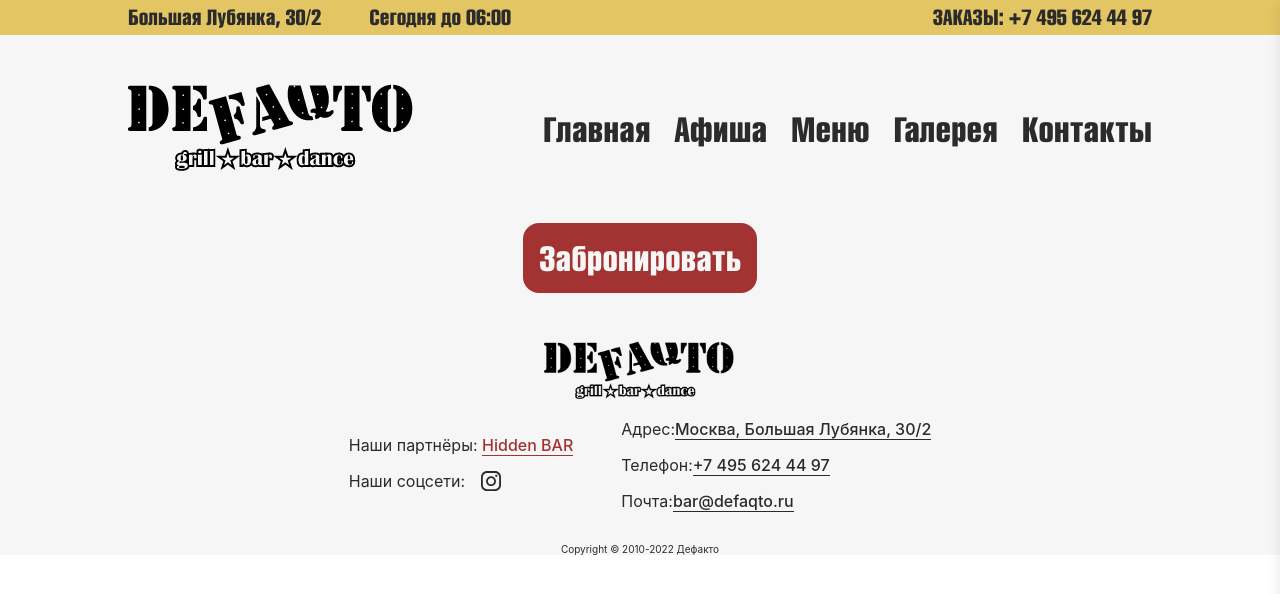
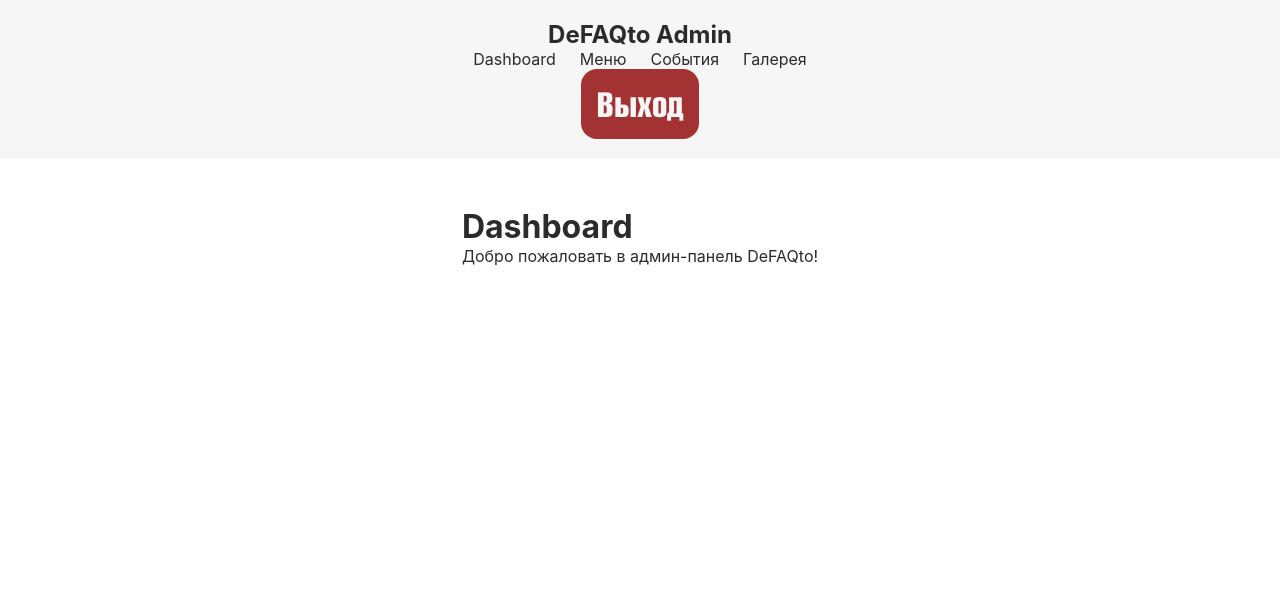
Before and after one commit to Xqyat/defaqto, a React (Create React App) app: page /admin in a window 1280 px wide. Shown: the top 594 px of the page. Built offline with nearby package versions, Linux system fonts and the light colour scheme; sample sign-in values are in the browser's storage.

Commit message:
feat: create autorization for protected admin-panel

```diff
--- a/src/App.js
+++ b/src/App.js
@@ -1,9 +1,10 @@
 import './styles/App.css';
 import './assets/fonts/fonts.css'
-import { BrowserRouter as Router, Routes,Route } from 'react-router-dom';
+import { BrowserRouter as Router, Routes, Route, Outlet } from 'react-router-dom';
 
 import Header from './components/Header/Header';
 import Footer from './components/Footer/Footer';
+import ProtectedRoute from './components/ProtectedRoute/ProtectedRoute';
 
 import Home from './pages/Home/Home';
 import Events from './pages/Events/Events';
@@ -11,21 +12,40 @@ import Menu from './pages/Menu/Menu';
 import Gallery from './pages/Gallery/Gallery';
 import Contacts from './pages/Contacts/Contacts';
 
+import AdminLogin from './pages/AdminLogin/AdminLogin'
+import AdminPanel  from './pages/AdminPanel/AdminPanel';
+
+
+const MainLayout = () => (
+  <>
+    <Header isHome={window.location.pathname === '/'} />
+    <Outlet />
+    <Footer />
+  </>
+);
+
 
 
 function App() {
   return (
-    // Добавить защищенные руты
     <Router>
-      <Header isHome={window.location.pathname === '/'}/>
       <Routes>
-        <Route path="/" element={<Home/>}/>
-        <Route path="/events" element={<Events/>}/>
-        <Route path="/menu" element={<Menu/>}/>
-        <Route path="/gallery" element={<Gallery/>}/>
-        <Route path="/contacts" element={<Contacts/>}/>
+        <Route path="/" element={<MainLayout />}>
+          <Route index element={<Home/>}/>
+          <Route path="/events" element={<Events/>}/>
+          <Route path="/menu" element={<Menu/>}/>
+          <Route path="/gallery" element={<Gallery/>}/>
+          <Route path="/contacts" element={<Contacts/>}/>
+        </Route>
+
+        <Route path="/admin/login" element={<AdminLogin />} />
+        <Route path="/admin" element={<ProtectedRoute />}>
+        <Route index element={<AdminPanel />} />
+        {/* <Route path="menu" element={<AdminMenu />} />
+        <Route path="events" element={<AdminEvents />} />
+        <Route path="gallery" element={<AdminGallery />} />  */}
+      </Route>
       </Routes>
-      <Footer/>
     </Router>
   );
 }
--- /dev/null
+++ b/src/components/AdminLayout/AdminLayout.css
@@ -0,0 +1,13 @@
+.admin-sidebar {
+    width: 100vw;
+    background: #F6F6F6;
+    padding: 20px;
+    display: flex;
+    flex-direction: column;
+    align-items: center;
+}
+
+.admin-sidebar-navbar > ul {
+    display: flex;
+    gap: 1.5rem;
+}
--- /dev/null
+++ b/src/components/AdminLayout/AdminLayout.jsx
@@ -0,0 +1,51 @@
+import { Outlet, Link, useLocation } from 'react-router-dom';
+import './AdminLayout.css';
+import Button from '../Button/Button';
+
+const AdminLayout = () => {
+  const location = useLocation();
+  const activeTab = location.pathname.includes("/admin") ? "dashboard" : "";
+
+  const logout = () => {
+    localStorage.removeItem("adminToken");
+    window.location.href = "/admin/login";
+  };
+  return (
+    <div>
+      <div className="admin-sidebar" >
+        <h2>DeFAQto Admin</h2>
+        <nav className="admin-sidebar-navbar">
+            <ul>
+                <li>
+                    <Link to="/admin"
+                    className={location.pathname === "/admin" ? "active" : ""}>
+                        Dashboard
+                    </Link>
+                </li>
+                <li>
+                    <Link to="/admin/menu">
+                        Меню
+                    </Link>
+                </li>
+                <li>
+                    <Link to="/admin/events">
+                        События
+                    </Link>
+                </li>
+                <li>
+                    <Link to="/admin/gallery">
+                        Галерея
+                    </Link>
+                </li>
+            </ul>
+        </nav>
+        <Button onClick={logout}>Выход</Button>
+      </div>
+      <main>
+        <Outlet />
+      </main>
+    </div>
+  );
+};
+
+export default AdminLayout;
--- /dev/null
+++ b/src/components/ProtectedRoute/ProtectedRoute.jsx
@@ -0,0 +1,10 @@
+import { Navigate } from 'react-router-dom';
+import AdminLayout from '../AdminLayout/AdminLayout';
+
+const ProtectedRoute = () => {
+  const token = localStorage.getItem('adminToken');
+  console.log(token);
+  return token ? <AdminLayout /> : <Navigate to="/admin/login" replace />;
+};
+
+export default ProtectedRoute;
--- /dev/null
+++ b/src/pages/AdminLogin/AdminLogin.jsx
@@ -0,0 +1,33 @@
+import { useState } from 'react';
+import { useNavigate } from 'react-router-dom';
+import axios from 'axios';
+
+const AdminLogin = () => {
+  const [login, setLogin] = useState('defadmin');
+  const [password, setPassword] = useState('111');
+  const navigate = useNavigate();
+
+  const handleSubmit = async (e) => {
+    e.preventDefault();
+    try {
+      const res = await axios.post('http://localhost:3001/api/admin/login', {
+        login, password
+      });
+      localStorage.setItem('adminToken', res.data.token);
+      navigate('/admin');
+    } catch (err) {
+      alert('Ошибка: ' + err.response.data.error);
+    }
+  };
+
+  return (
+    <form onSubmit={handleSubmit}>
+      <h2>Авторизация</h2>
+      <input value={login} onChange={e => setLogin(e.target.value)} />
+      <input type="password" value={password} onChange={e => setPassword(e.target.value)} />
+      <button type="submit">Войти</button>
+    </form>
+  );
+};
+
+export default AdminLogin;
--- /dev/null
+++ b/src/pages/AdminPanel/AdminPanel.jsx
@@ -0,0 +1,8 @@
+const AdminPanel = () => (
+  <div>
+    <h1>Dashboard</h1>
+    <p>Добро пожаловать в админ-панель DeFAQto!</p>
+  </div>
+);
+
+export default AdminPanel;
```
Also changed, not shown: src/pages/AdminLogin/AdminLogin.css (added), src/pages/AdminPanel/AdminPanel.css (added).
